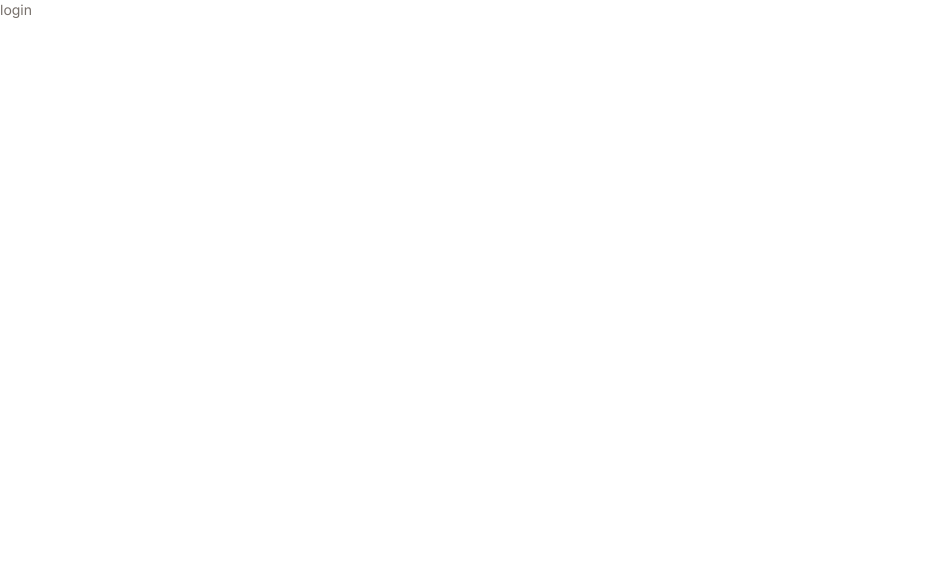
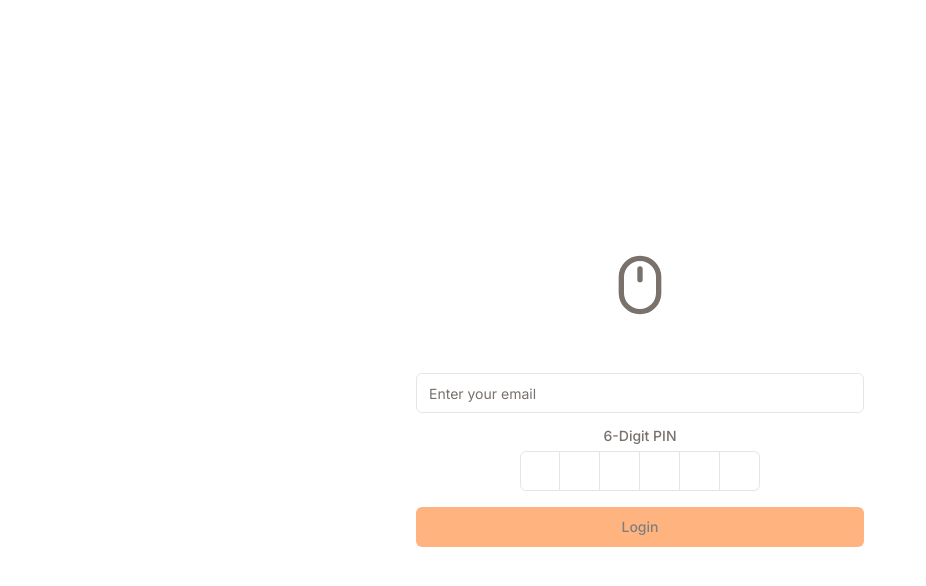
Before and after one commit to wyasyn/folio-blog, a Next.js app: page /login in a window 1280 px wide. Shown: the top 586 px of the page, without its empty margins (0-926 px from the left). Built offline with nearby package versions, Linux system fonts and the light colour scheme; no server answers; a web font is replaced by a local one.

Commit message:
completed login system with jose

```diff
--- a/app/admin/layout.tsx
+++ b/app/admin/layout.tsx
@@ -1,8 +1,18 @@
 import AdminDashBar from "@/components/AdminDashBar";
 import { AdminFooter } from "@/components/AminFooter";
 import React from "react";
+import { getCurrentUser } from "../login/_actions/auth";
+import { redirect } from "next/navigation";
 
-export default function layout({ children }: { children: React.ReactNode }) {
+export default async function layout({
+  children,
+}: {
+  children: React.ReactNode;
+}) {
+  const user = await getCurrentUser();
+  if (!user) {
+    redirect("/login");
+  }
   return (
     <div className="p-8 flex flex-col gap-8 min-h-screen">
       <AdminDashBar />
--- a/app/login/_components/LoginForm.tsx
+++ b/app/login/_components/LoginForm.tsx
@@ -1,22 +1,36 @@
 "use client";
 
-import type { User } from "@/types/auth";
-import { useState } from "react";
+import { useEffect, useState } from "react";
 import { Alert, AlertDescription } from "@/components/ui/alert";
 import {
   InputOTP,
   InputOTPGroup,
   InputOTPSlot,
 } from "@/components/ui/input-otp";
-import { loginUser, logoutUser } from "../_actions/auth";
+import { getCurrentUser, loginUser } from "../_actions/auth";
 import { Button } from "@/components/ui/button";
 import { Input } from "@/components/ui/input";
 import { Label } from "@/components/ui/label";
+import { useRouter } from "next/navigation";
+import { MouseIcon } from "lucide-react";
+import Link from "next/link";
 
 export default function LoginForm() {
+  const router = useRouter();
+  useEffect(() => {
+    async function fetchData() {
+      const user = await getCurrentUser();
+
+      if (user) {
+        setShow(false);
+        router.push("/admin");
+      }
+    }
+    fetchData();
+  }, [router]);
   const [email, setEmail] = useState("");
   const [pin, setPin] = useState("");
-  const [user, setUser] = useState<User | null>(null);
+  const [show, setShow] = useState(true);
   const [message, setMessage] = useState("");
   const [isLoading, setIsLoading] = useState(false);
   const [error, setError] = useState("");
@@ -29,7 +43,7 @@ export default function LoginForm() {
       const result = await loginUser(email, pin);
       setMessage(result.message);
       if (result.success && result.user) {
-        setUser(result.user);
+        router.push("/admin");
       } else {
         setError("Login failed. Please check your credentials.");
       }
@@ -40,27 +54,17 @@ export default function LoginForm() {
     }
   };
 
-  const handleLogout = async () => {
-    setIsLoading(true);
-    try {
-      const result = await logoutUser();
-      setMessage(result.message);
-      if (result.success) {
-        setUser(null);
-      }
-    } catch {
-      setError("Logout failed. Please try again.");
-    } finally {
-      setIsLoading(false);
-    }
-  };
-
   return (
     <div className="w-full max-w-md mx-auto space-y-4">
-      {!user ? (
+      <Link
+        href="/"
+        className="mb-14 block  hover:text-primary transition-all duration-300 group"
+      >
+        <MouseIcon className="w-16 h-16 mx-auto group-hover:animate-bounce" />
+      </Link>
+      {show ? (
         <form onSubmit={handleLogin} className="space-y-4">
           <div className="space-y-2">
-            <Label htmlFor="email">Email</Label>
             <Input
               id="email"
               type="email"
@@ -70,37 +74,32 @@ export default function LoginForm() {
               required
             />
           </div>
-          <div className="space-y-2">
+          <div className="space-y-2 mx-auto flex flex-col items-center">
             <Label htmlFor="pin">6-Digit PIN</Label>
             <InputOTP
               maxLength={6}
               value={pin}
-              onChange={setPin}
-              render={({ slots }) => (
-                <InputOTPGroup>
-                  {slots.map((slot, index) => (
-                    <InputOTPSlot key={index} index={index} {...slot} />
-                  ))}
-                </InputOTPGroup>
-              )}
-            />
+              onChange={(value) => setPin(value)}
+            >
+              <InputOTPGroup>
+                <InputOTPSlot index={0} />
+                <InputOTPSlot index={1} />
+                <InputOTPSlot index={2} />
+                <InputOTPSlot index={3} />
+                <InputOTPSlot index={4} />
+                <InputOTPSlot index={5} />
+              </InputOTPGroup>
+            </InputOTP>
           </div>
           <Button
             type="submit"
-            className="w-full"
-            disabled={isLoading || pin.length !== 6}
+            className="w-full text-black"
+            disabled={isLoading || pin.length !== 6 || !email}
           >
             {isLoading ? "Logging in..." : "Login"}
           </Button>
         </form>
-      ) : (
-        <div className="text-center">
-          <p className="mb-4">Welcome, {user.name}!</p>
-          <Button onClick={handleLogout} disabled={isLoading}>
-            {isLoading ? "Logging out..." : "Logout"}
-          </Button>
-        </div>
-      )}
+      ) : null}
       {message && (
         <Alert>
           <AlertDescription>{message}</AlertDescription>
--- a/app/login/page.tsx
+++ b/app/login/page.tsx
@@ -1,3 +1,9 @@
+import LoginForm from "./_components/LoginForm";
+
 export default function page() {
-  return <div>login</div>;
+  return (
+    <div className="min-h-screen grid place-items-center">
+      <LoginForm />
+    </div>
+  );
 }
--- a/components/AdminDashBar.tsx
+++ b/components/AdminDashBar.tsx
@@ -3,6 +3,7 @@
 import { Briefcase, File, Home, LayoutDashboard } from "lucide-react";
 import Link from "next/link";
 import { usePathname } from "next/navigation";
+import LogoutBtn from "./logoutBtn";
 
 const adminLinks = [
   {
@@ -52,6 +53,7 @@ export default function AdminDashBar() {
             </li>
           );
         })}
+        <LogoutBtn />
       </ul>
     </nav>
   );
--- /dev/null
+++ b/components/logoutBtn.tsx
@@ -0,0 +1,39 @@
+import { logoutUser } from "@/app/login/_actions/auth";
+import { Loader2, LogOut } from "lucide-react";
+
+import { useRouter } from "next/navigation";
+import { useState } from "react";
+
+export default function LogoutBtn() {
+  const router = useRouter();
+  const [isLoading, setIsLoading] = useState(false);
+  const handleLogout = async () => {
+    setIsLoading(true);
+    try {
+      const result = await logoutUser();
+
+      if (result.success) {
+        router.push("/login");
+      }
+    } catch (error) {
+      throw error;
+    } finally {
+      setIsLoading(false);
+    }
+  };
+  return (
+    <button
+      className="hover:text-foreground duration-300"
+      onClick={handleLogout}
+      disabled={isLoading}
+      title="logout"
+      aria-label="logout"
+    >
+      {isLoading ? (
+        <Loader2 className="w-4 h-4 animate-spin" />
+      ) : (
+        <LogOut className="w-4 h-4" />
+      )}
+    </button>
+  );
+}
```
Also changed, not shown: middleware.ts (added, +35 -0 lines).
